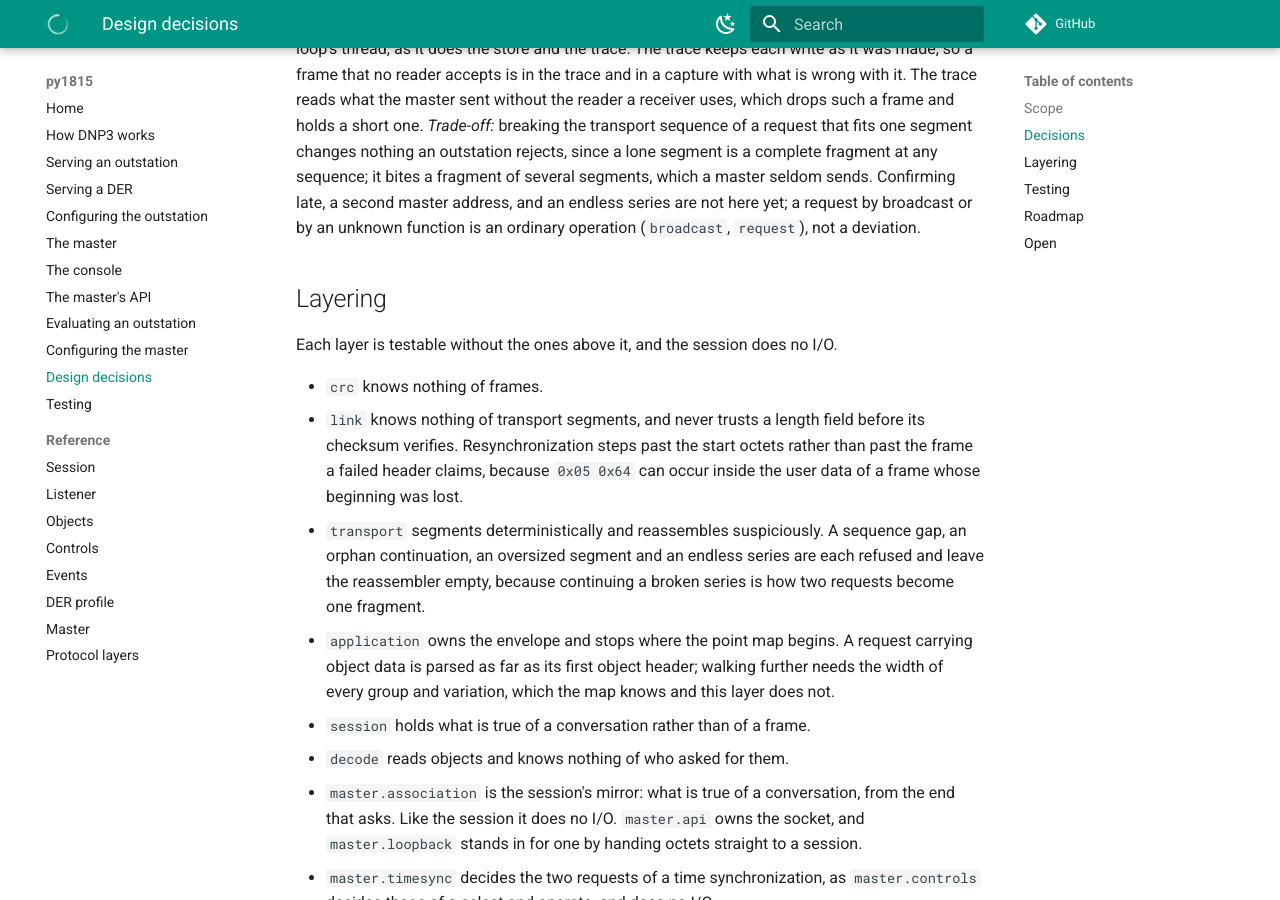
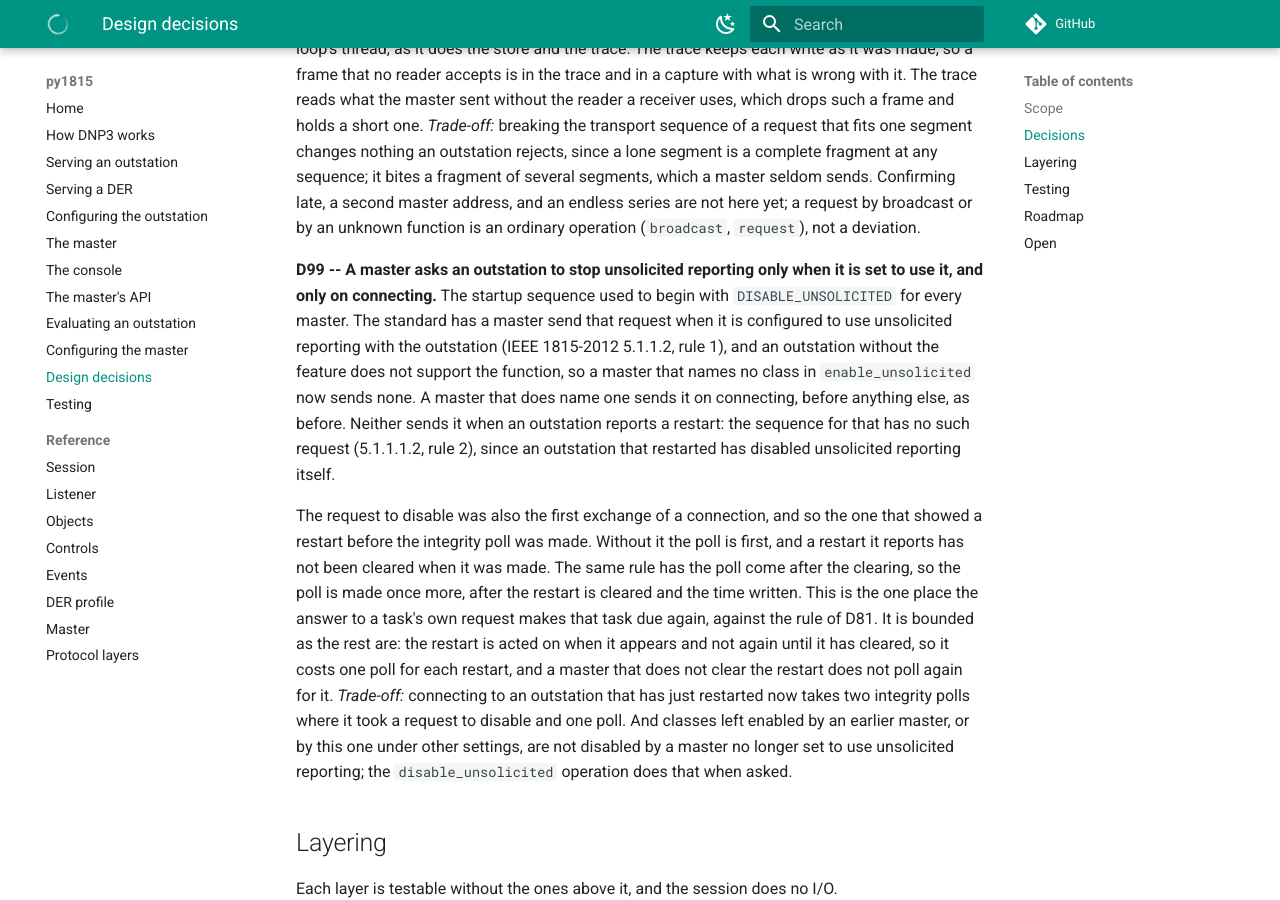
Before and after one commit to DERSecurity/py1815, an MkDocs documentation site: the page built from docs/DESIGN.md, in a window 1280 px wide and 900 px high, scrolled down 34996 px. Built offline with MkDocs 1.6.1 and Material for MkDocs 9.7.7, drawn with Linux system fonts in a browser that asks for light colours; comment, search, counter and statistics services are not loaded.

Commit message:
Send a disable request at startup only from a master set to use unsolicited reporting

```diff
--- a/docs/DESIGN.md
+++ b/docs/DESIGN.md
@@ -1517,6 +1517,30 @@ nothing an outstation rejects, since a lone segment is a complete fragment at an
 it bites a fragment of several segments, which a master seldom sends. Confirming late, a
 second master address, and an endless series are not here yet; a request by broadcast or
 by an unknown function is an ordinary operation (`broadcast`, `request`), not a deviation.
+
+**D99 -- A master asks an outstation to stop unsolicited reporting only when it is set to
+use it, and only on connecting.** The startup sequence used to begin with
+`DISABLE_UNSOLICITED` for every master. The standard has a master send that request when
+it is configured to use unsolicited reporting with the outstation (IEEE 1815-2012 5.1.1.2,
+rule 1), and an outstation without the feature does not support the function, so a master
+that names no class in `enable_unsolicited` now sends none. A master that does name one
+sends it on connecting, before anything else, as before. Neither sends it when an
+outstation reports a restart: the sequence for that has no such request (5.1.1.1.2, rule
+2), since an outstation that restarted has disabled unsolicited reporting itself.
+
+The request to disable was also the first exchange of a connection, and so the one that
+showed a restart before the integrity poll was made. Without it the poll is first, and a
+restart it reports has not been cleared when it was made. The same rule has the poll come
+after the clearing, so the poll is made once more, after the restart is cleared and the
+time written. This is the one place the answer to a task's own request makes that task
+due again, against the rule of D81. It is bounded as the rest are: the restart is acted on
+when it appears and not again until it has cleared, so it costs one poll for each restart,
+and a master that does not clear the restart does not poll again for it.
+*Trade-off:* connecting to an outstation that has just restarted now takes two integrity
+polls where it took a request to disable and one poll. And classes left enabled by an
+earlier master, or by this one under other settings, are not disabled by a master no
+longer set to use unsolicited reporting; the `disable_unsolicited` operation does that
+when asked.
 
 ## Layering
 
```
Also changed, not shown: docs/console.md (+2 -1 lines), docs/master-config.md (+2 -2 lines), docs/master.md (+10 -9 lines), docs/planning/MASTER.md (+1 -1 lines), 7 other files.
